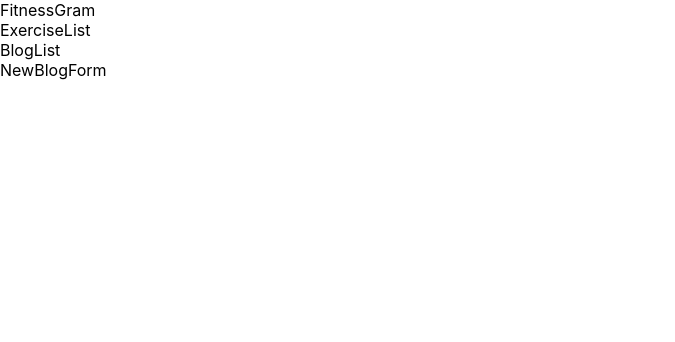
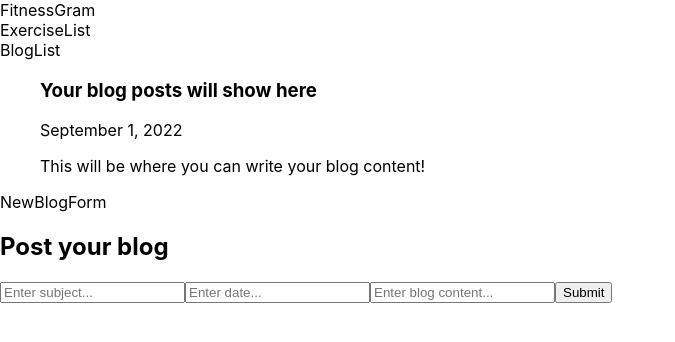
Before and after one commit to zachyoungdale/FitnessGram-Phase2-Project, a React (Create React App) app in the folder fitnessgram-phase2-project/: page / in a window 1280 px wide. Shown: the top 342 px of the page, without its empty margins (0-675 px from the left). Built offline with nearby package versions, Linux system fonts and the light colour scheme; data requests are answered from the project's data file.

Commit message:
Updated components

```diff
--- a/fitnessgram-phase2-project/db.json
+++ b/fitnessgram-phase2-project/db.json
@@ -81,13 +81,12 @@
       "sets": 3
     }
   ],
-
   "blogs": [
     {
       "id": 1,
       "subject": "Your blog posts will show here",
-      "Date": "September 1, 2022",
-      "Message": "This will be where you can write your blog content! "
+      "date": "September 1, 2022",
+      "content": "This will be where you can write your blog content! "
     }
   ]
 }
--- a/fitnessgram-phase2-project/src/components/App.js
+++ b/fitnessgram-phase2-project/src/components/App.js
@@ -19,12 +19,16 @@ function App() {
       .then((data) => setBlogs(data));
   }, []);
 
+  function addNewBlog(newBlog) {
+    setBlogs([...blogs, newBlog])
+  }
+
   return (
     <div className="App">
       <Header />
       <ExerciseList />
-      <BlogList />
-      <NewBlogForm />
+      <BlogList blogs={blogs}/>
+      <NewBlogForm addNewBlog={addNewBlog}/>
     </div>
   );
 }
--- a/fitnessgram-phase2-project/src/components/BlogCard.js
+++ b/fitnessgram-phase2-project/src/components/BlogCard.js
@@ -1,7 +1,11 @@
 import React from "react";
 
-function BlogCard() {
-  return <div>BlogCard</div>;
+function BlogCard({ subject, date, content }) {
+  return <div>
+      <h3>{subject}</h3>
+      <p>{date}</p>
+      <p>{content}</p>
+  </div>;
 }
 
 export default BlogCard;
--- a/fitnessgram-phase2-project/src/components/BlogList.js
+++ b/fitnessgram-phase2-project/src/components/BlogList.js
@@ -1,8 +1,15 @@
 import React from "react";
 import BlogCard from "./BlogCard";
 
-function BlogList() {
-  return <div>BlogList</div>;
-}
+function BlogList({ blogs }) {
+  const displayCard = blogs.map((blog) => {
+    return (
+    <BlogCard {...blog} key={blog.id} />
+    )
+  })
+  return <div>BlogList
+    <ul className="display-card">{displayCard}</ul>
+  </div>;
+ }
 
 export default BlogList;
--- a/fitnessgram-phase2-project/src/components/NewBlogForm.js
+++ b/fitnessgram-phase2-project/src/components/NewBlogForm.js
@@ -1,7 +1,44 @@
-import React from "react";
+import React, { useState } from "react";
 
-function NewBlogForm() {
-  return <div>NewBlogForm</div>;
+function NewBlogForm({ addNewBlog }) {
+  const [subject, setSubject] = useState("")
+  const [date, setDate] = useState("")
+  const [content, setContent] = useState("")
+
+  function handleSubmit(event) {
+    event.preventDefault();
+    const newBlog = {
+      subject: subject,
+      date: date,
+      content: content
+    }
+    fetch("http://localhost:3000/blogs", {
+      method: "POST",
+      headers: {
+        "Content-Type": "application/json",
+      },
+      body: JSON.stringify(newBlog)
+    })
+    .then(resp => resp.json())
+    .then(data => addNewBlog(data))
+  }
+
+
+
+
+  return (
+    <div>
+    NewBlogForm
+    <h2>Post your blog</h2>
+  <form onSubmit={handleSubmit}>
+    <input type="text" name="subject" placeholder="Enter subject..." onChange={(e) => setSubject(e.target.value)}/>
+    <input type="text" name="date" placeholder="Enter date..." onChange={(e) => setDate(e.target.value)}/>
+    <input type="text" name="content" placeholder="Enter blog content..." onChange={(e) => setContent(e.target.value)}/>
+    <input type="submit" name="submit" value="Submit" />
+  </form>
+</div>
+  );
 }
 
+
 export default NewBlogForm;
```
